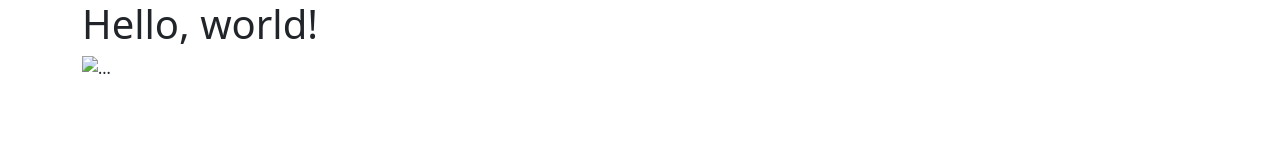
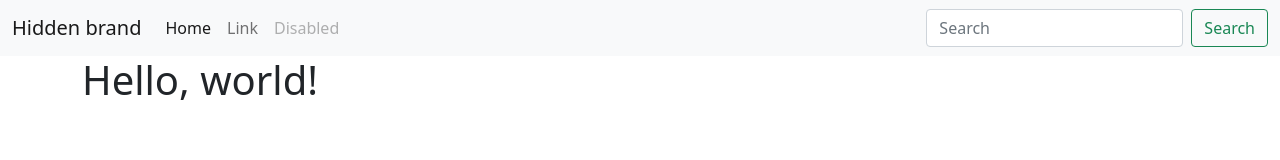
Before and after one commit to Hedwin16/first-git-example, a plain HTML site: page docs/index.html in a window 1280 px wide. Drawn offline with nearby package versions, Linux system fonts and the light colour scheme.

Commit message:
update index

```diff
--- a/docs/index.html
+++ b/docs/index.html
@@ -10,29 +10,36 @@
 
     <title>First Github Page</title>
   </head>
-  <body class="container">
-    <h1>Hello, world!</h1>
-    <div id="carouselExampleFade" class="carousel slide carousel-fade" data-bs-ride="carousel">
-  <div class="carousel-inner">
-    <div class="carousel-item active">
-      <img src="..." class="d-block w-100" alt="...">
+  <body class="">
+
+    <nav class="navbar navbar-expand-lg navbar-light bg-light">
+    <div class="container-fluid">
+      <button class="navbar-toggler" type="button" data-bs-toggle="collapse" data-bs-target="#navbarTogglerDemo01" aria-controls="navbarTogglerDemo01" aria-expanded="false" aria-label="Toggle navigation">
+        <span class="navbar-toggler-icon"></span>
+      </button>
+      <div class="collapse navbar-collapse" id="navbarTogglerDemo01">
+        <a class="navbar-brand" href="#">Hidden brand</a>
+        <ul class="navbar-nav me-auto mb-2 mb-lg-0">
+          <li class="nav-item">
+            <a class="nav-link active" aria-current="page" href="#">Home</a>
+          </li>
+          <li class="nav-item">
+            <a class="nav-link" href="#">Link</a>
+          </li>
+          <li class="nav-item">
+            <a class="nav-link disabled" href="#" tabindex="-1" aria-disabled="true">Disabled</a>
+          </li>
+        </ul>
+        <form class="d-flex">
+          <input class="form-control me-2" type="search" placeholder="Search" aria-label="Search">
+          <button class="btn btn-outline-success" type="submit">Search</button>
+        </form>
+      </div>
     </div>
-    <div class="carousel-item">
-      <img src="..." class="d-block w-100" alt="...">
-    </div>
-    <div class="carousel-item">
-      <img src="..." class="d-block w-100" alt="...">
-    </div>
-  </div>
-  <a class="carousel-control-prev" href="#carouselExampleFade" role="button" data-bs-slide="prev">
-    <span class="carousel-control-prev-icon" aria-hidden="true"></span>
-    <span class="visually-hidden">Previous</span>
-  </a>
-  <a class="carousel-control-next" href="#carouselExampleFade" role="button" data-bs-slide="next">
-    <span class="carousel-control-next-icon" aria-hidden="true"></span>
-    <span class="visually-hidden">Next</span>
-  </a>
-</div>
+  </nav>
+    <h1 class="container">Hello, world!</h1>
+
+
     <!-- Optional JavaScript; choose one of the two! -->
 
     <!-- Option 1: Bootstrap Bundle with Popper -->
```
